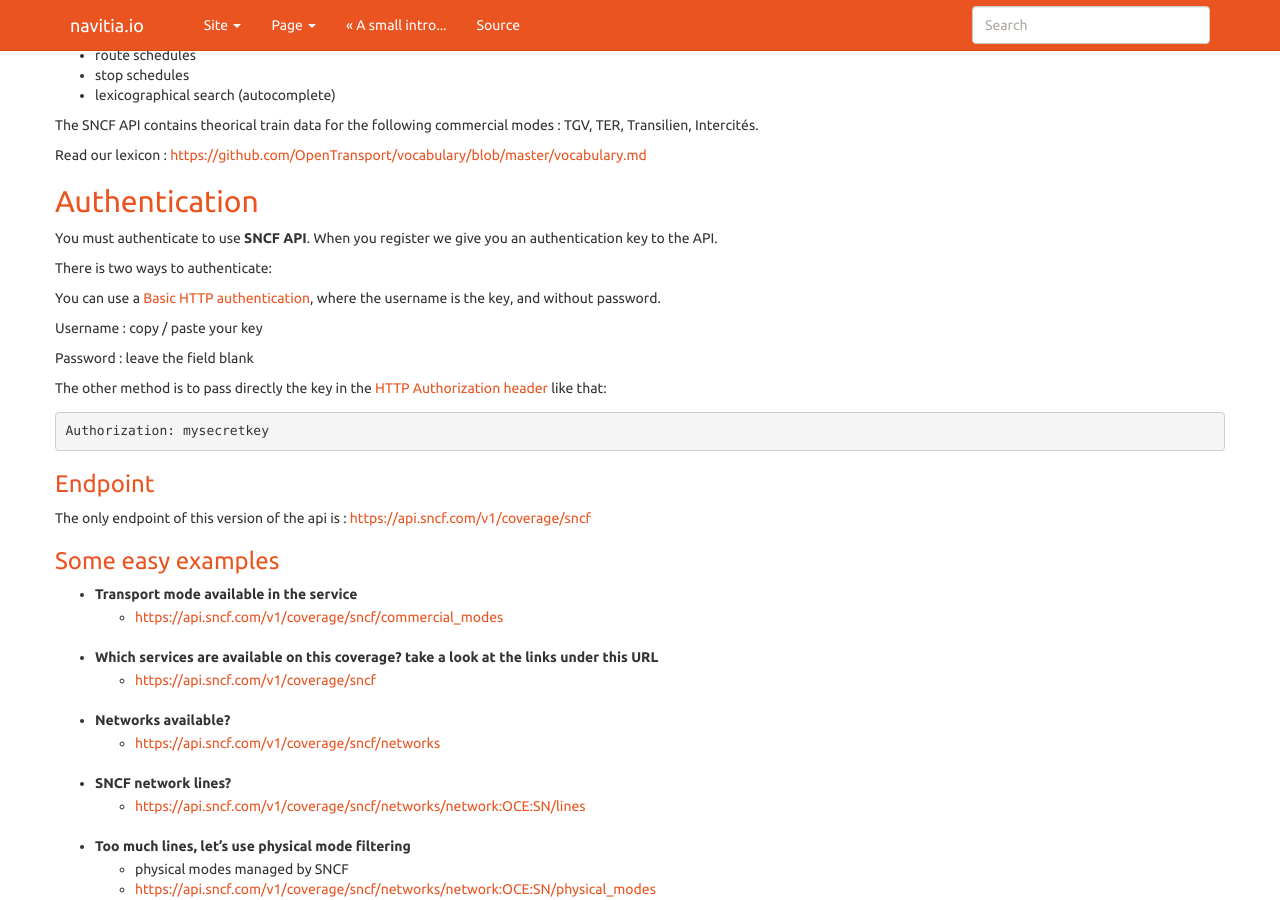
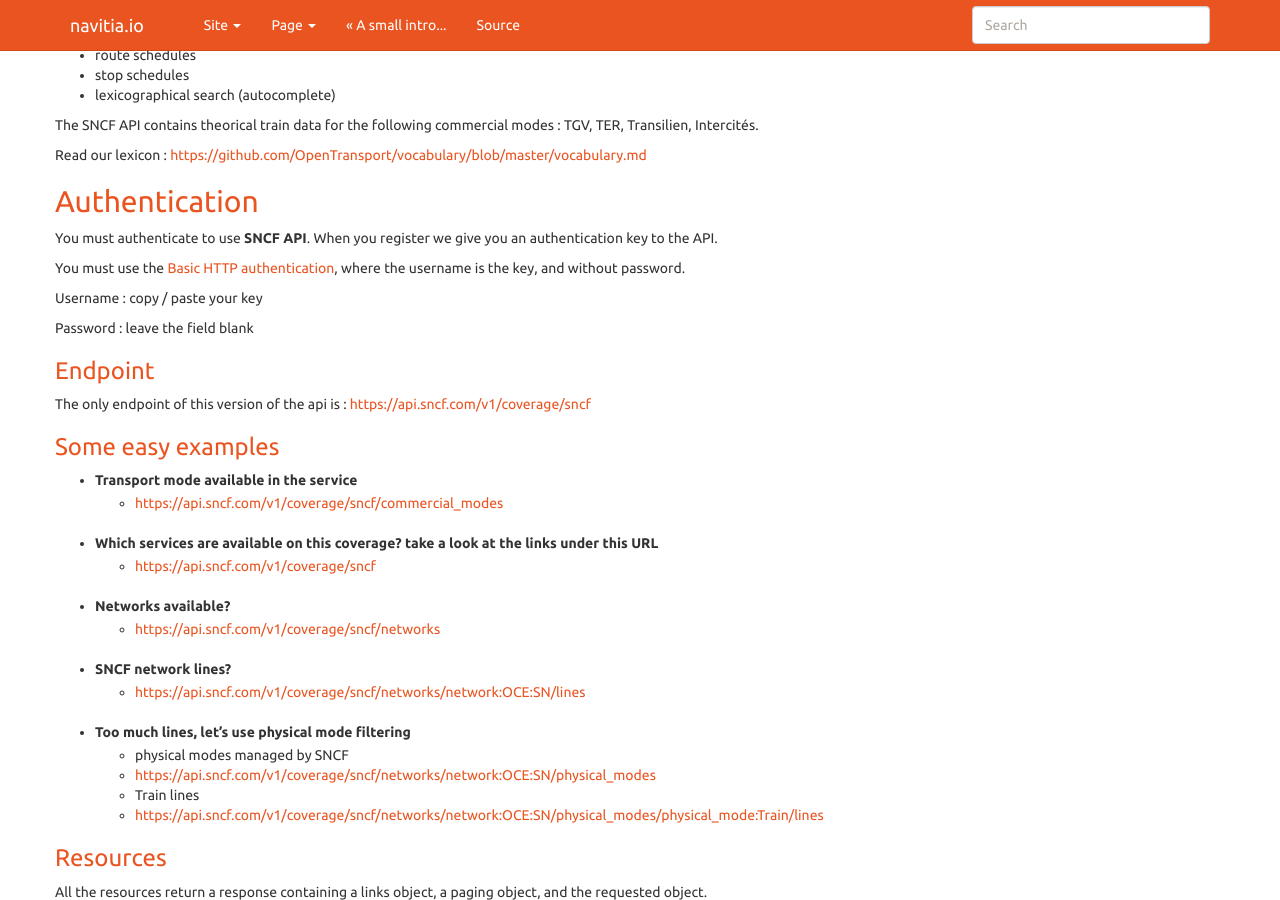
Before and after one commit to SNCFdevelopers/API-trains-sncf, a Sphinx documentation site: the page built from source/integration.rst, in a window 1280 px wide and 900 px high, scrolled down 1646 px. Built offline with Sphinx 7.4.7, drawn with Linux system fonts in a browser that asks for light colours; nearby versions of some CDN libraries; formulas are drawn with MathJax 3.

Commit message:
doc: remove documentation of the old authentication way
The LB doesn't really handle this kind of nonstandard way to
authenticate, resulting an impossibility to use quota with it.

```diff
--- a/source/integration.rst
+++ b/source/integration.rst
@@ -25,23 +25,15 @@
 
 You must authenticate to use **SNCF API**. When you register we give you an authentication key to the API.
 
-There is two ways to authenticate:
 
-You can use a `Basic HTTP authentication`_, where the username is the key, and without password.
+You must use the `Basic HTTP authentication`_, where the username is the key, and without password.
 
 Username : copy / paste your key
 
 Password : leave the field blank
 
 
-The other method is to pass directly the key in the `HTTP Authorization header`_ like that:
-
-.. code-block:: none
-
-    Authorization: mysecretkey
-
 .. _Basic HTTP authentication: http://tools.ietf.org/html/rfc2617#section-2
-.. _HTTP Authorization header: http://tools.ietf.org/html/rfc2616#section-14.8
 
 Endpoint
 ********
```
